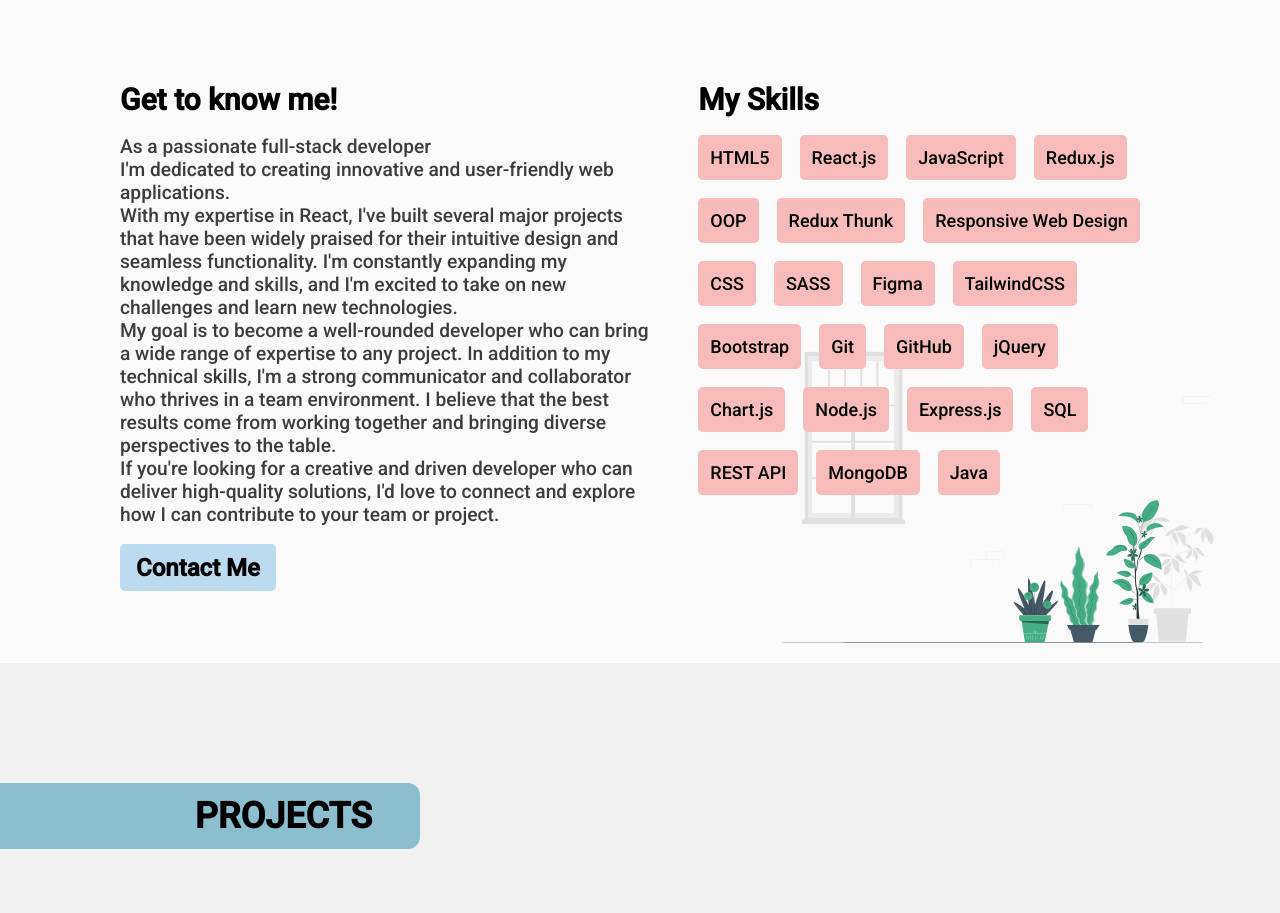
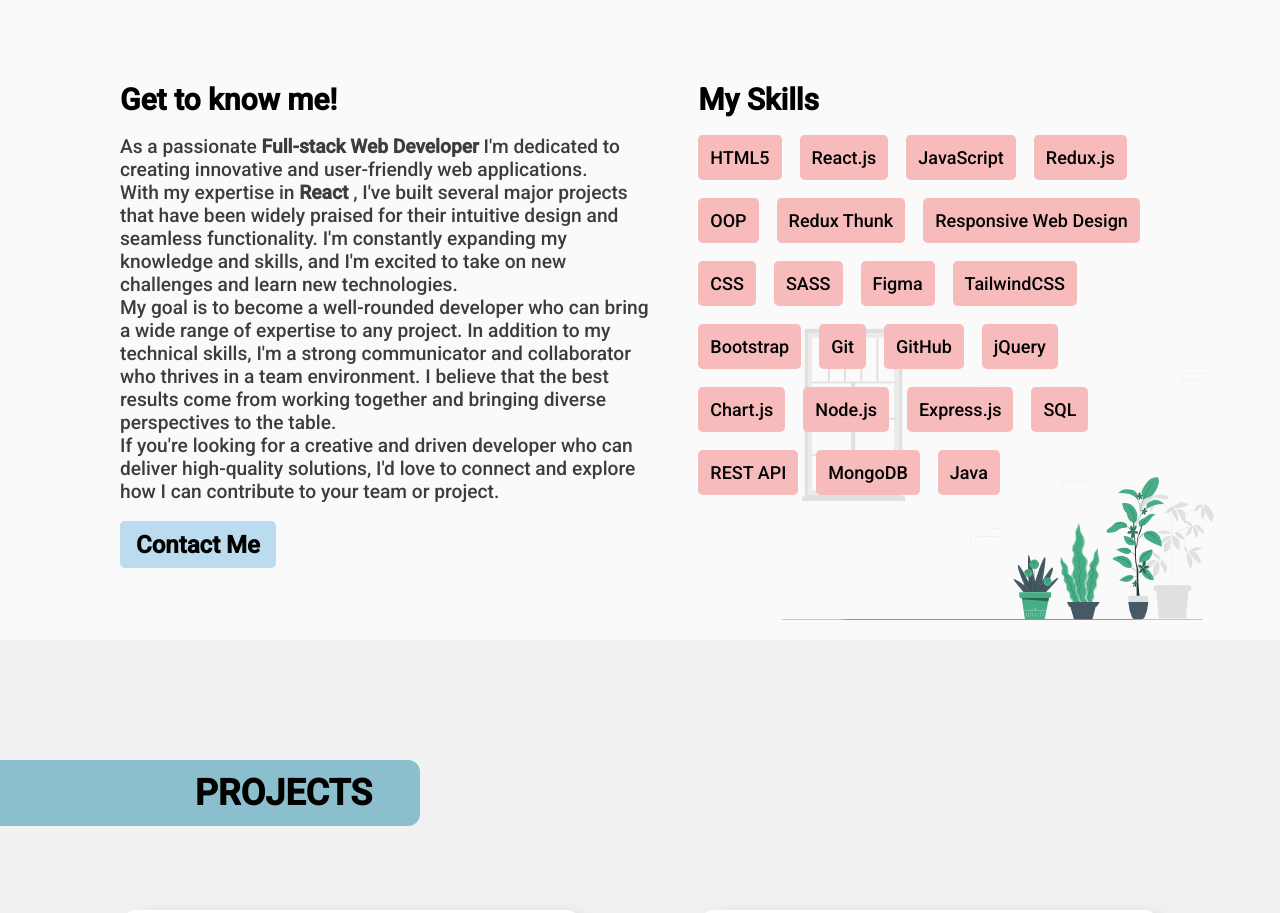
Before and after one commit to nikhil-223/myPortfolio, a React (Create React App) app: page / in a window 1280 px wide. Shown: the part 980-1893 px from the top of the page. Built offline with nearby package versions, Linux system fonts and the light colour scheme.

Commit message:
Update About.js

```diff
--- a/src/components/about/About.js
+++ b/src/components/about/About.js
@@ -38,9 +38,9 @@
 					<div className="about-gtkm">
 						<div className="about-gtkm-title">Get to know me!</div>
 						<div className="about-gtkm-content">
-							As a passionate full-stack developer <br /> I'm dedicated to creating
+							As a  passionate <b>Full-stack Web Developer</b> I'm dedicated to creating
 							innovative and user-friendly web applications. <br /> With my expertise
-							in React, I've built several major projects that have been widely
+							in <b>React</b> , I've built several major projects that have been widely
 							praised for their intuitive design and seamless functionality. I'm
 							constantly expanding my knowledge and skills, and I'm excited to
 							take on new challenges and learn new technologies. <br /> My goal is to
```
